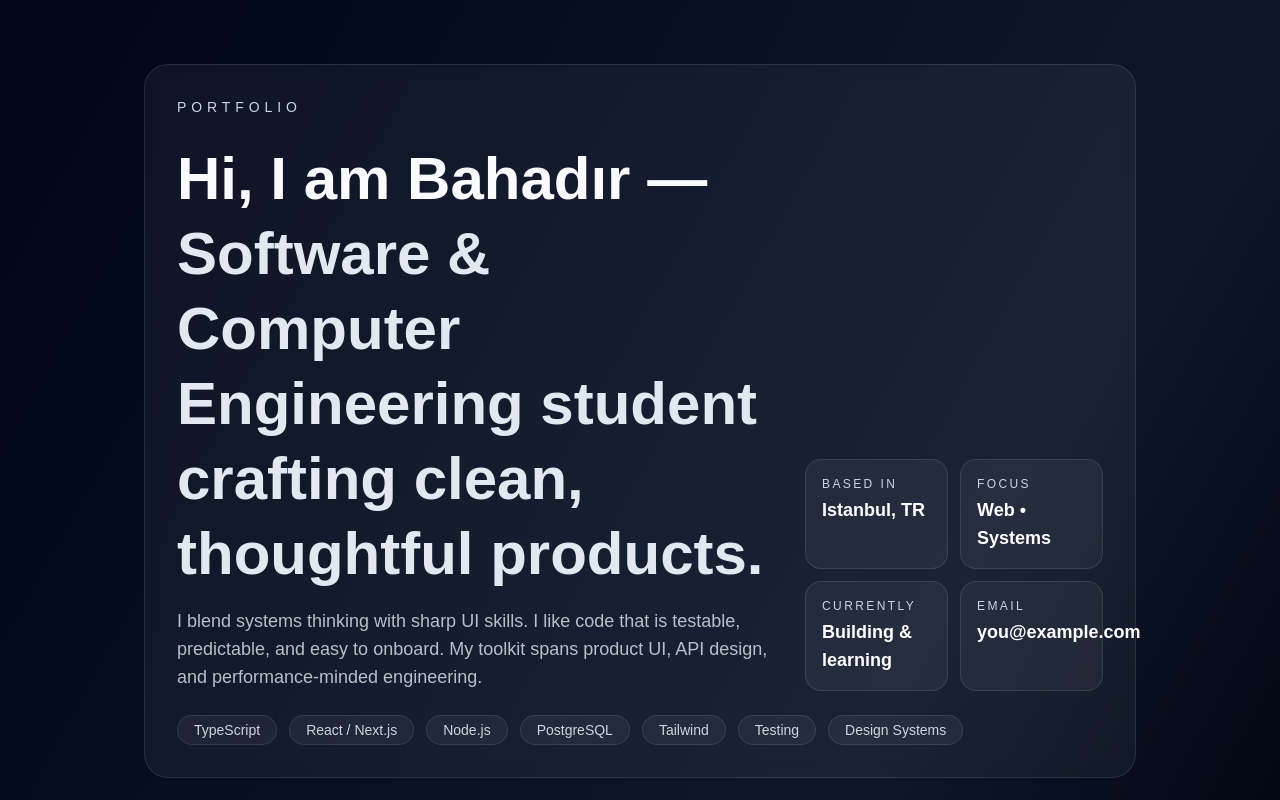
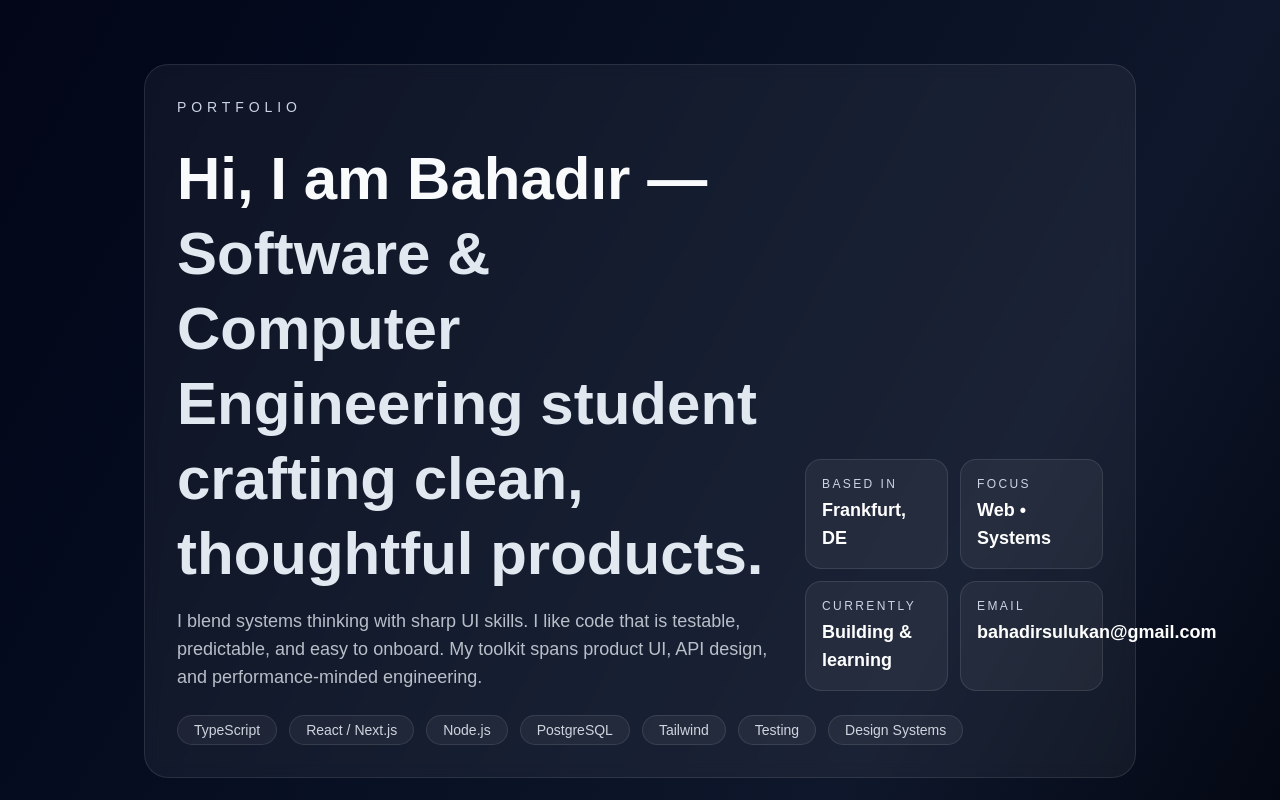
Before and after one commit to bahadirsulukan/my-portfolio, a Next.js app: page / in a window 1280 px wide. Shown: the top 800 px of the page. Built offline with nearby package versions, Linux system fonts and the light colour scheme.

Commit message:
Mail and Location has been changed

```diff
--- a/app/page.tsx
+++ b/app/page.tsx
@@ -74,10 +74,10 @@ export default function Home() {
               </p>
             </div>
             <div className="grid grid-cols-2 gap-3 text-sm text-slate-200/90">
-              <Stat label="Based in" value="Istanbul, TR" />
+              <Stat label="Based in" value="Frankfurt, DE" />
               <Stat label="Focus" value="Web • Systems" />
               <Stat label="Currently" value="Building & learning" />
-              <Stat label="Email" value="you@example.com" />
+              <Stat label="Email" value="bahadirsulukan@gmail.com" />
             </div>
           </div>
           <div className="flex flex-wrap gap-3 text-sm">
```
